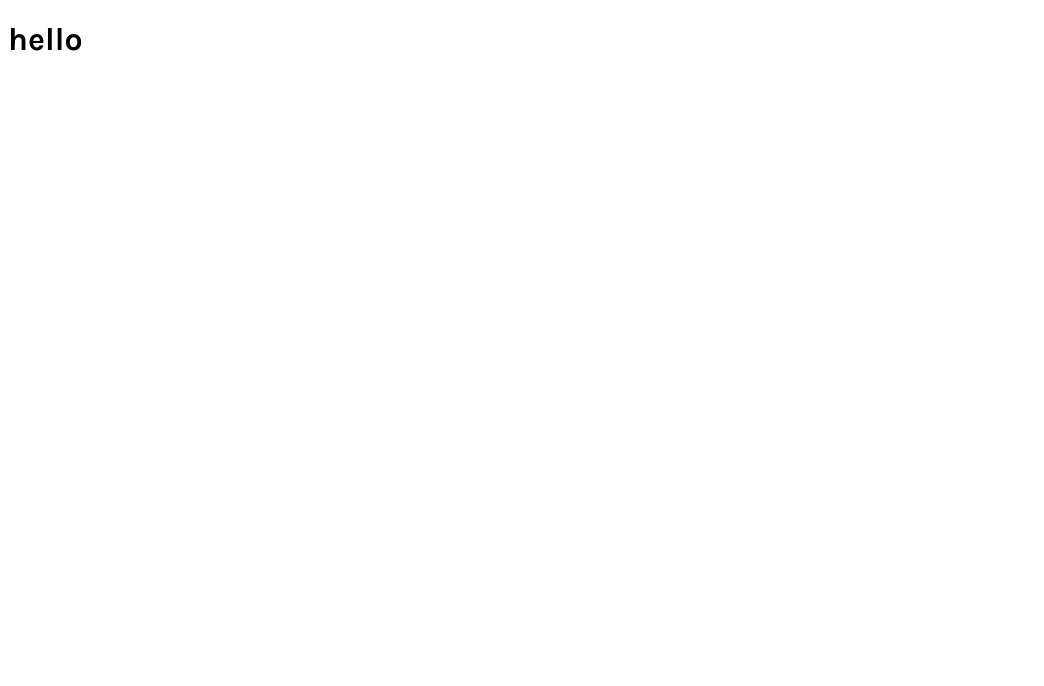
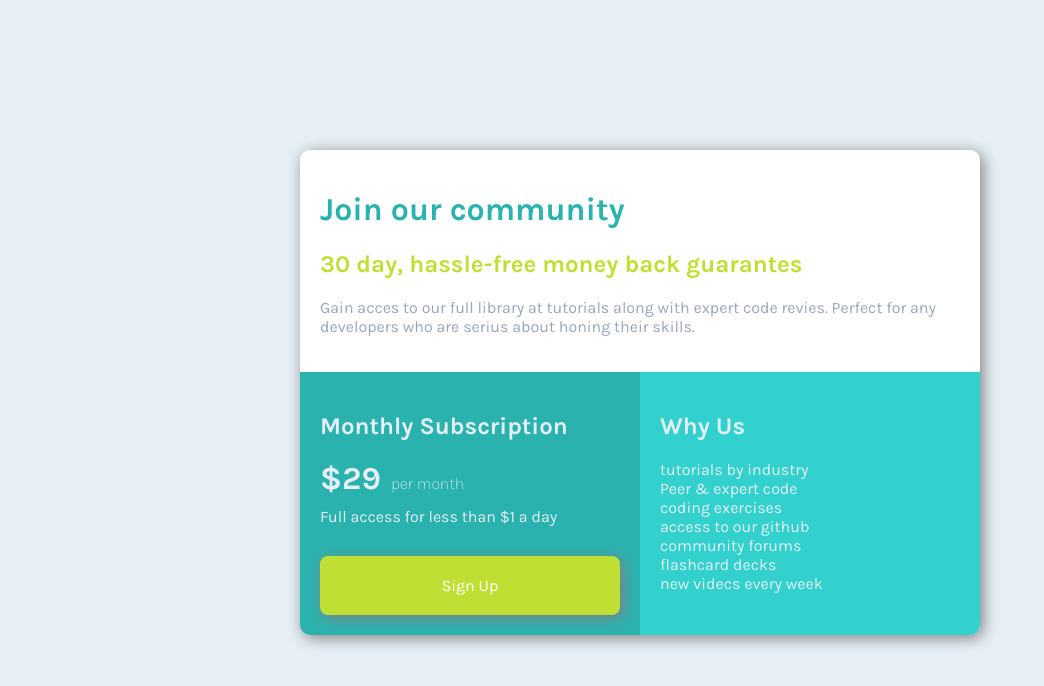
Before and after one commit to romanncodes/curso-ucm-web, a plain HTML site: page semana2/ejercicio2/index.html in a window 1280 px wide. Shown: the whole page, without its empty margins (0-1044 px from the left). Drawn offline with Linux system fonts and the light colour scheme.

Commit message:
solucion ejercicio 2

```diff
--- a/semana2/ejercicio2/css/index.css
+++ b/semana2/ejercicio2/css/index.css
@@ -1,6 +1,7 @@
 :root{
     /* Primary */
     --Cyan: hsl(179, 62%, 43%);
+    --Cyan2:rgb(50, 209, 206);
     --BrightYellow: hsl(71, 73%, 54%);
 
     /* Neutral */
@@ -9,6 +10,100 @@
 }
 
 body{
+    background-color: var(--LightGray);
     font-family: "Karla", sans-serif;
     font-size: 16px;
+    margin: 0;
+    padding: 0;
 }
+
+.contenedor{
+    margin: 80px 30px;
+    border-radius: 10px;
+    box-shadow: 3px 3px 15px gray;
+}
+
+.cabecera{
+    background-color: white;
+    padding: 20px;
+    border-radius: 10px 10px 0 0;
+}
+
+.cabecera h1{
+    color: var(--Cyan);
+}
+.cabecera h2{
+    color: var(--BrightYellow);
+}
+.cabecera p{
+    color: var(--GrayishBlue);
+}
+
+.footer-left{
+    background-color: var(--Cyan);
+    color: var(--LightGray);
+    padding: 20px;
+}
+
+.footer-left a{
+    display: block;
+    background-color: var(--BrightYellow);
+    width: 100%;
+    margin-top: 30px;
+    text-align: center;
+    text-decoration: none;
+    color: white;
+    padding: 20px 0;
+    border-radius: 8px;
+    box-shadow: 3px 3px 15px gray;
+}
+
+.payment{
+    display: flex;
+    align-items: center;
+    gap: 10px;
+}
+
+.payment span{
+    font-weight: 100;
+}
+
+.payment h1{
+    margin: 0 0 10px 0;
+}
+
+.footer-right ul li{
+    list-style: none;
+}
+
+.footer-right ul{
+    padding: 0;
+}
+
+
+
+.footer-right{
+    background-color: var(--Cyan2);
+    color: var(--LightGray);
+    padding: 20px;
+    border-radius: 0 0 10px 10px;
+}
+
+@media screen and (min-width: 768px) {
+
+    .contenedor{
+        margin: 150px 300px;
+    }
+    .footer{
+        display: flex;
+    }
+    .footer-left{
+        border-radius: 0 0 0 10px;
+        width: 50%;
+    }
+    .footer-right{
+        border-radius: 0 0 10px 0;
+        width: 50%;
+    }
+
+}
--- a/semana2/ejercicio2/index.html
+++ b/semana2/ejercicio2/index.html
@@ -8,6 +8,44 @@
     <link rel="stylesheet" href="css/index.css">
 </head>
 <body>
-    <h1>hello</h1>
+    <div class="contenedor">
+        <div class="cabecera">
+            <h1>Join our community</h1>
+            <h2>30 day, hassle-free money back guarantes</h2>
+            <p>
+                Gain acces  to our full library at tutorials along with
+                expert code revies. Perfect for any developers who are serius
+                about honing their skills.
+            </p>
+        </div>
+
+        <div class="footer">
+            <div class="footer-left">
+                <h2>Monthly Subscription</h2>
+                <div class="payment">
+                    <h1>$29</h1>
+                    <span>per month</span>
+                </div>
+                <span>
+                    Full access for less than $1 a day
+                </span>
+                <br>
+                <a href="#">Sign Up</a>
+            </div>
+
+            <div class="footer-right">
+                <h2>Why Us</h2>
+                <ul>
+                    <li>tutorials by industry</li>
+                    <li>Peer & expert code</li>
+                    <li>coding exercises</li>
+                    <li>access to our github</li>
+                    <li>community forums</li>
+                    <li>flashcard decks</li>
+                    <li>new videcs every week</li>
+                </ul>
+            </div>
+        </div>
+    </div>
 </body>
 </html>
```
